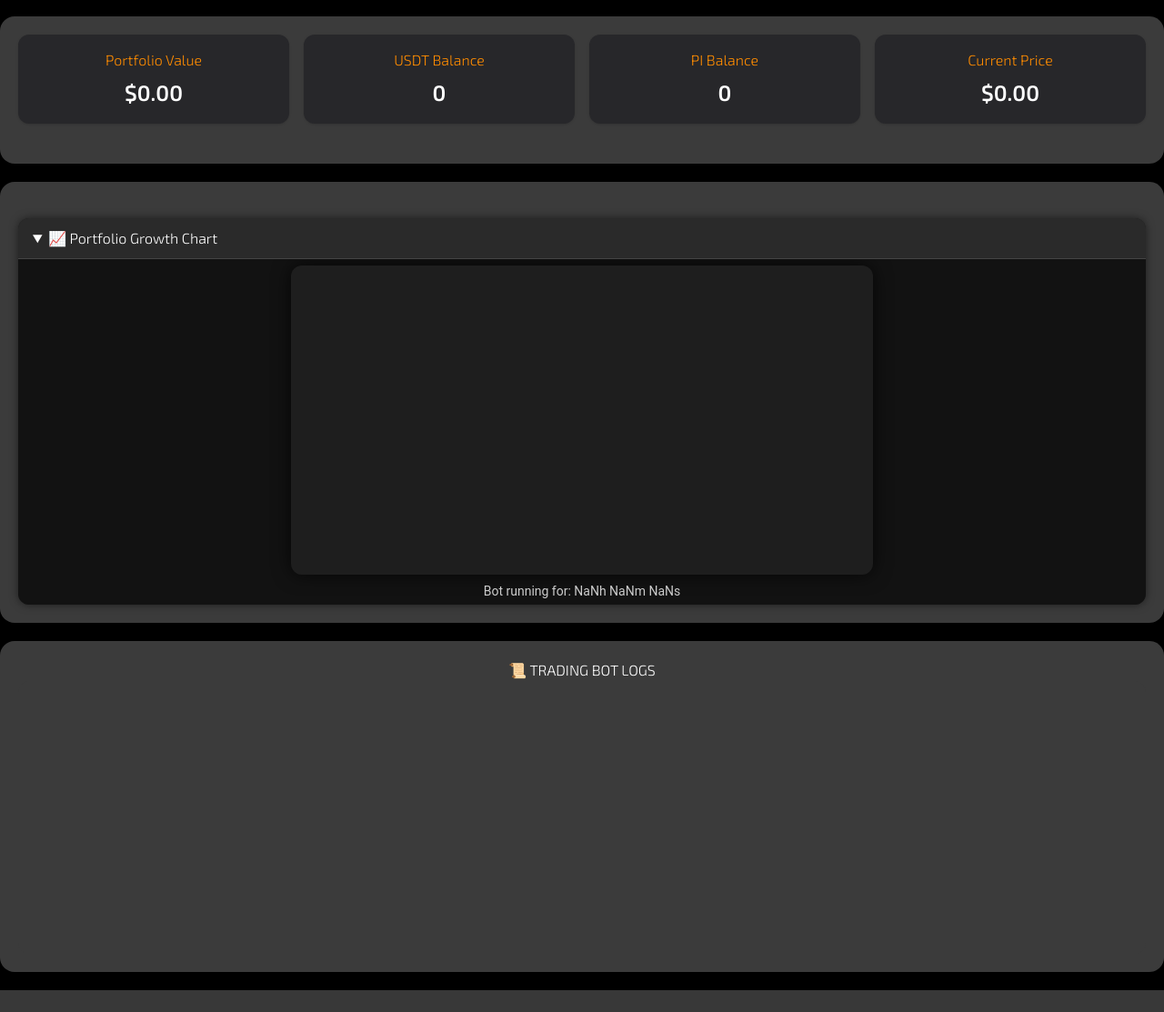
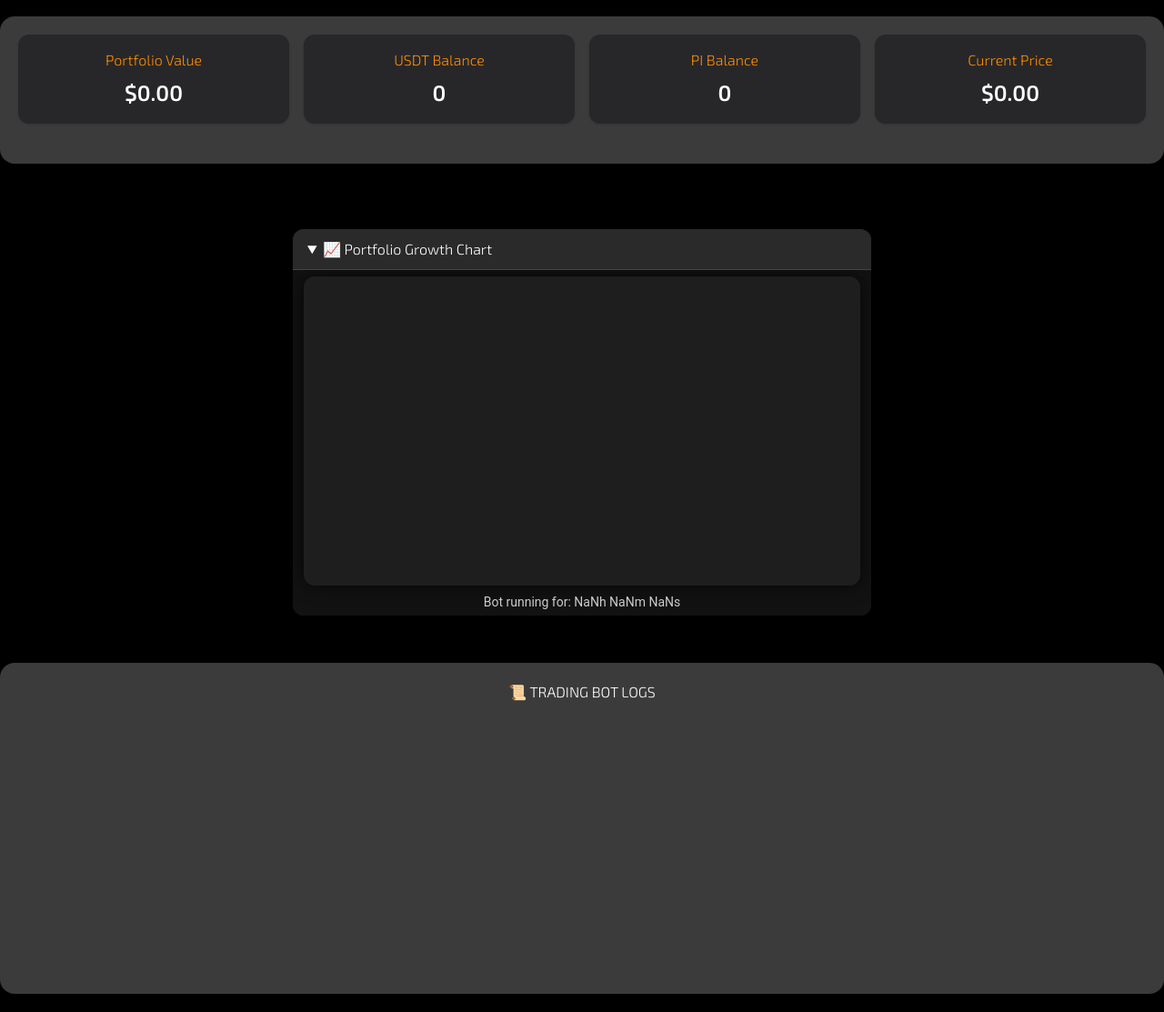
Before and after one commit to bonzoholda/okx-trader, a FastAPI app: page / in a window 1280 px wide. Shown: the part 138-1251 px from the top of the page at 91% size. Before the commit the page ends 1227 px from the top, so only its background shows below. Run offline with FastAPI, Linux system fonts and the light colour scheme; data that the repository does not hold is empty; parts of the project's set-up code (start-up, migrations or seed data) failed here and were passed over; some libraries are stand-ins or nearby versions.

Commit message:
Update dashboard.html

```diff
--- a/templates/dashboard.html
+++ b/templates/dashboard.html
@@ -138,7 +138,7 @@
     </div>
   </div>
 
-<div class="container">
+<div class="container2">
 <div style="margin-top: 20px; background-color: #1e1e1e; border-radius: 12px; box-shadow: 0 0 10px rgba(0,0,0,0.5); overflow: hidden;">
   <details open>
     <summary style="padding: 10px 16px; cursor: pointer; font-size: 16px; background-color: #2a2a2a; color: #fff; border-bottom: 1px solid #444;">
```
